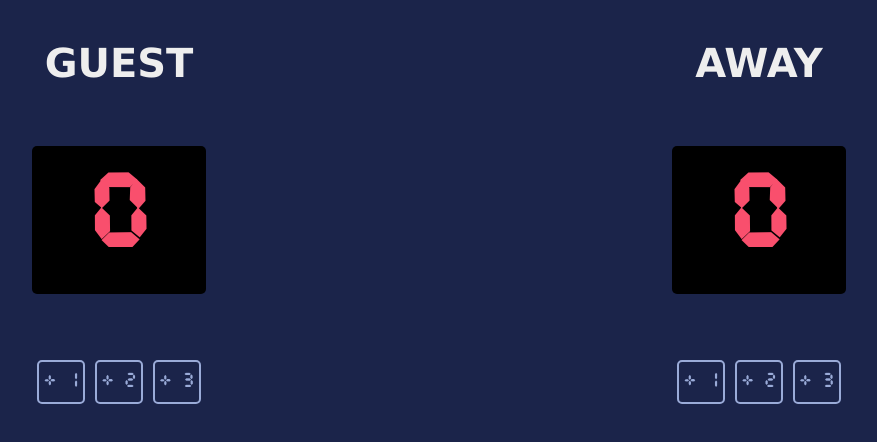
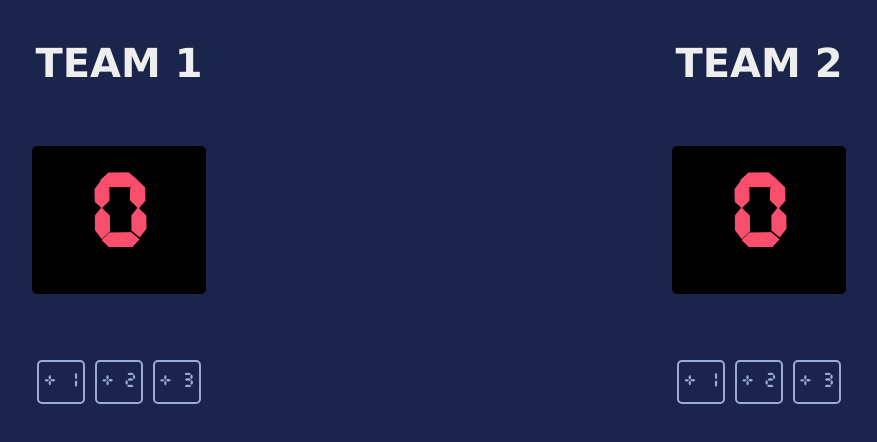
Before and after one commit to elchopo7/scoreboard, a website built with Vite: page index.html in a window 1280 px wide. Shown: the whole page, without its empty margins (201-1078 px from the left). Built offline with nearby package versions, Linux system fonts and the light colour scheme.

Commit message:
Updated scorebaord headers

```diff
--- a/index.html
+++ b/index.html
@@ -5,7 +5,7 @@
     <body>
         <div class="container">
             <div>
-                <h3>GUEST</h3>
+                <h3>TEAM 1</h3>
                 <h1><span id="num1-el"></span>0</h1>
                 <div class="points">
                     <button onclick="add()">+ 1</button>
@@ -14,7 +14,7 @@
                 </div>
             </div>
             <div>
-                <h3>AWAY</h3>
+                <h3>TEAM 2</h3>
                 <h1><span id="num2-el"></span>0</h1>
                 <div class="points">
                     <button onclick="add2()">+ 1</button>
```
